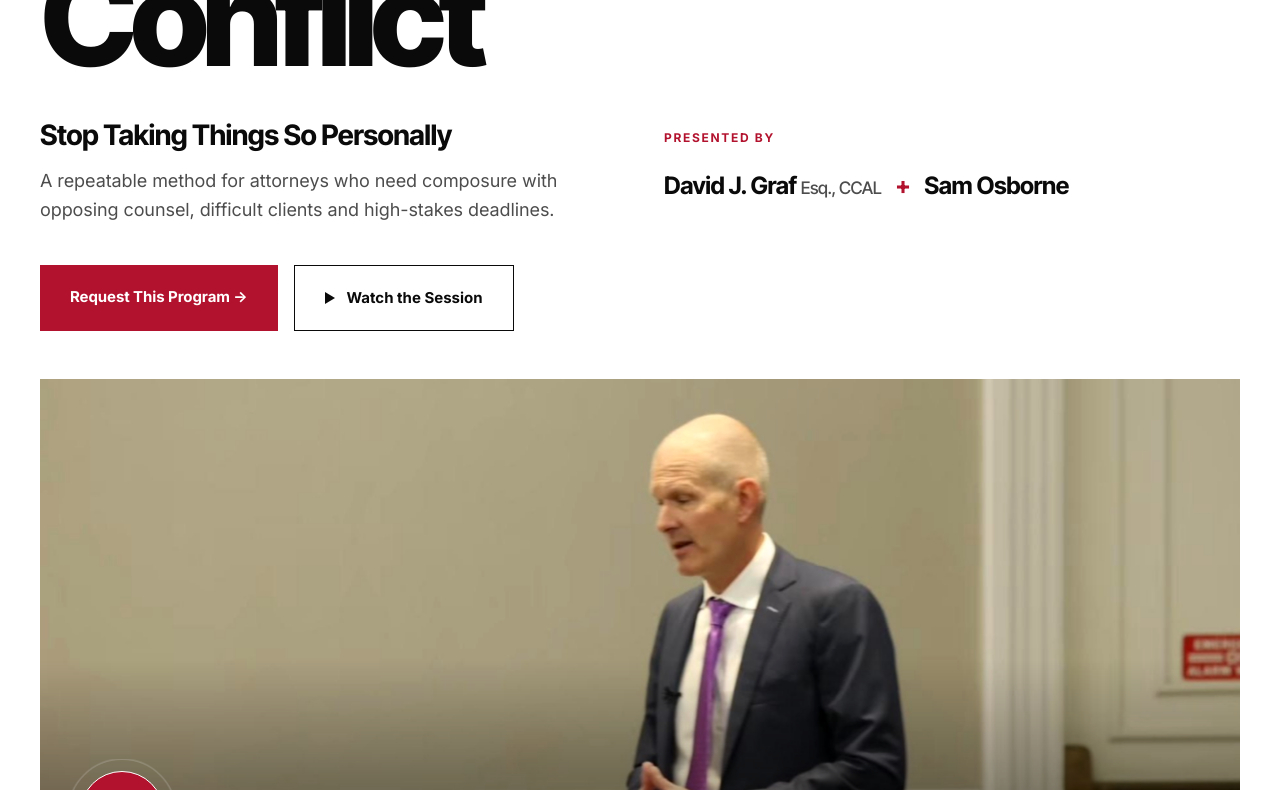
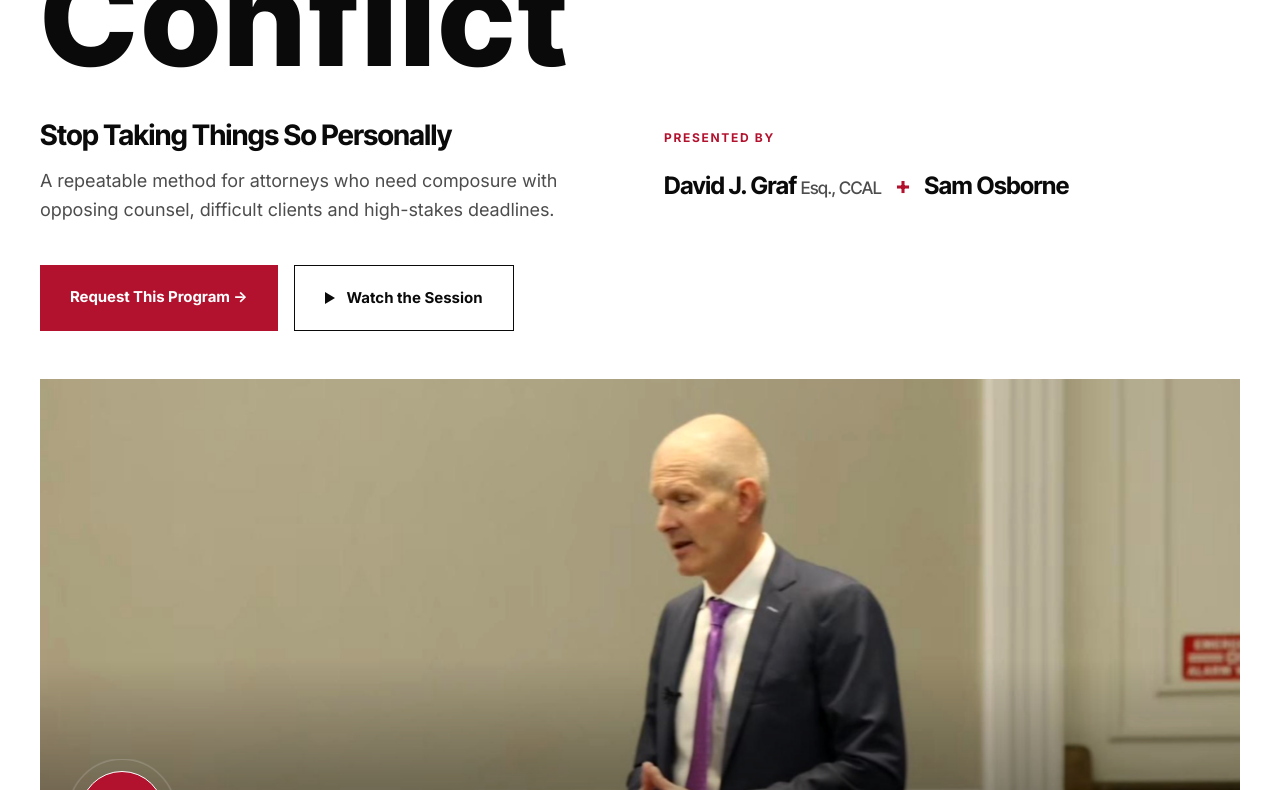
Before and after one commit to SamuelDOsborne/composurethroughconflict-site, a plain HTML site: page index.html in a window 1280 px wide. Shown: the part 310-1100 px from the top of the page. Drawn offline with Linux system fonts and the light colour scheme.

Commit message:
Hero: 'Conflict' opens up with a little letter spacing once the cascade lands
Co-Authored-By: Claude Opus 5.5 <noreply@anthropic.com>
Claude-Session: https://claude.ai/code/session_01LdxcFF7H4kbcGckfmeSwBF

```diff
--- a/index.html
+++ b/index.html
@@ -1538,6 +1538,10 @@
         .hero-title .hl { display: inline-block; }
         .cine .hero-title .hl { opacity: 0; transform: translateX(1.1em); filter: blur(6px); animation: letterIn .95s cubic-bezier(.16,1,.3,1) forwards; }
         @keyframes letterIn { 60% { filter: blur(0); } to { opacity: 1; transform: none; filter: blur(0); } }
+        /* once the cascade has landed, "Conflict" opens up with a little air between its letters */
+        .cine-hero .hero-title .hw-letters { letter-spacing: .03em; }
+        .cine .cine-hero .hero-title .hw-letters { animation: letterAir 1.1s cubic-bezier(.65,0,.35,1) 3.05s both; }
+        @keyframes letterAir { from { letter-spacing: -.055em; } to { letter-spacing: .03em; } }
         .cine .hfade { opacity: 0; animation: heroFade 1s ease forwards; }
         @keyframes heroFade { to { opacity: 1; } }
 
```
